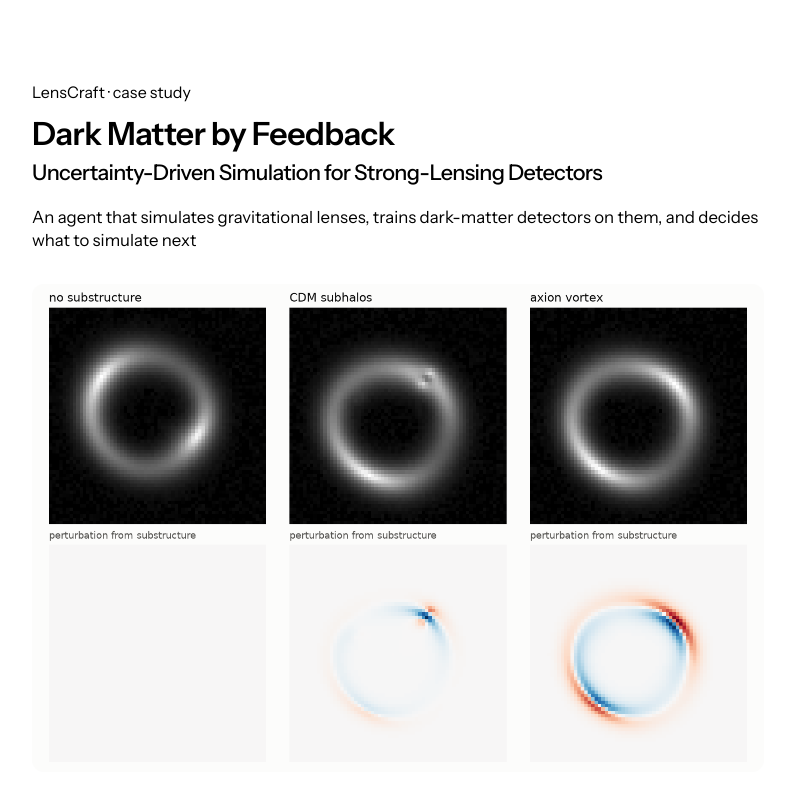
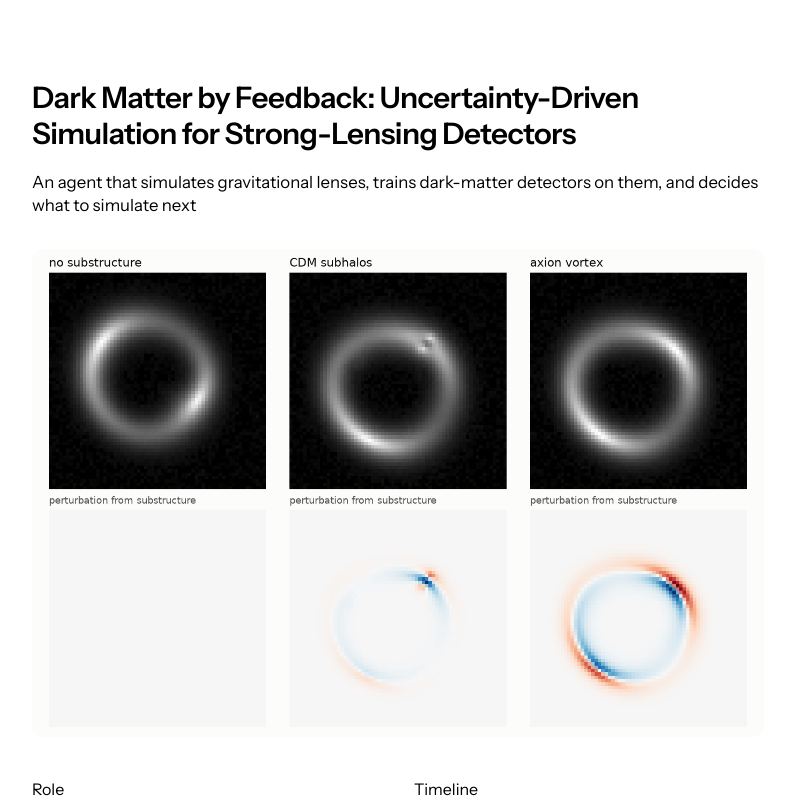
Before and after one commit to amanibobo/dlloop, a Next.js app in the folder site/: page / in a window 1280 px wide. Shown: the top 800 px of the page, without its empty margins (242-1031 px from the left). Built offline with nearby package versions, Linux system fonts and the light colour scheme; no server answers.

Commit message:
Site: full title as the headline, no kicker

```diff
--- a/site/app/page.tsx
+++ b/site/app/page.tsx
@@ -14,12 +14,8 @@ export default function Page() {
       <main className="flex-1">
         {/* ------------------------------------------------------------- hero */}
         <section className="mx-auto w-full max-w-195 px-6 pb-6 pt-20 sm:pt-28">
-          <p className="kicker">LensCraft · case study</p>
-          <h1 className="mt-3 text-[2rem] font-semibold leading-[1.15] tracking-[-0.02em] text-ink sm:text-[2.25rem]">
-            Dark Matter by Feedback
-            <span className="mt-1.5 block text-[1.35rem] font-medium leading-[1.25] text-ink-2 sm:text-[1.5rem]">
-              Uncertainty-Driven Simulation for Strong-Lensing Detectors
-            </span>
+          <h1 className="text-[1.85rem] font-semibold leading-[1.2] tracking-[-0.02em] text-ink sm:text-[2.1rem]">
+            Dark Matter by Feedback: Uncertainty-Driven Simulation for Strong-Lensing Detectors
           </h1>
           <p className="mt-5 text-[1.05rem] leading-snug text-ink-2 sm:text-[1.1rem]">
             An agent that simulates gravitational lenses, trains dark-matter detectors on them, and decides what to simulate next
```
